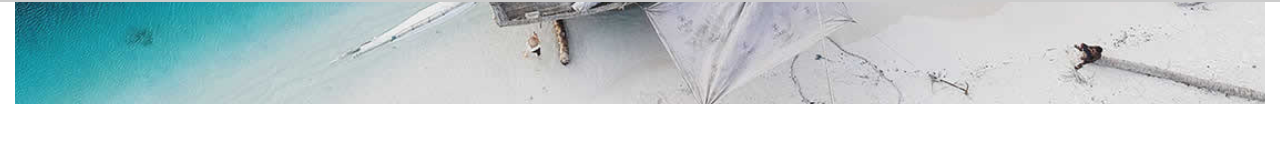
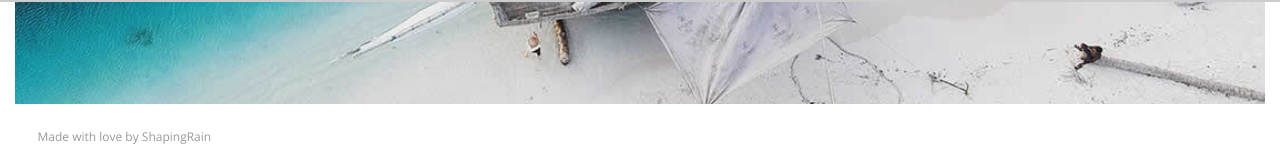
Before and after one commit to Martin-Hristov-Milev/SU-One-World-App, a React (Vite) app in the folder client/: page / in a window 1280 px wide. Shown: the part 798-952 px from the top of the page. Before the commit the page ends 917 px from the top, so only its background shows below. Built offline with nearby package versions, Linux system fonts and the light colour scheme; a web font is replaced by a local one.

Commit message:
Header and Footer Components

```diff
--- a/client/src/App.jsx
+++ b/client/src/App.jsx
@@ -1,5 +1,6 @@
 import { useState } from 'react'
 import Header from './header/Header'
+import Footer from './footer/Footer'
 
 
 function App() {
@@ -8,6 +9,8 @@ function App() {
     <div id="wrapper">
       <Header/>
 
+      <Footer/>
+
 
     </div>
   )
--- /dev/null
+++ b/client/src/about/About.jsx
@@ -0,0 +1,55 @@
+
+
+export default function About (){
+
+    return (
+
+        <main id="content">
+
+        {/* // <!--Testimonials--> */}
+        <aside id="testimonials" className="scrollto text-center" data-enllax-ratio=".2">
+
+            <div className="row clearfix">
+
+                <div className="section-heading">
+                    <h3>FEEDBACK</h3>
+                    <h2 className="section-title">What our customers are saying</h2>
+                </div>
+
+                {/* <!--User Testimonial--> */}
+                <blockquote className="col-3 testimonial classNameic">
+                    <img src="../../assets/user-images/user-1.jpg" alt="User"/>
+                    <q>Lorem ipsum dolor sit amet, consectetur adipiscing elit, sed do eiusmod tempor incididunt ut
+                        labore
+                        et dolore magna aliqua</q>
+                    <footer>John Doe - Happy Customer</footer>
+                </blockquote>
+                {/*<!-- End of Testimonial-->*/}
+
+                {/* <!--User Testimonial--> */}
+                <blockquote className="col-3 testimonial classNameic">
+                    <img src="../../assets/user-images/user-2.jpg" alt="User"/>
+                    <q>Lorem ipsum dolor sit amet, consectetur adipiscing elit, sed do eiusmod tempor incididunt ut
+                        labore
+                        et dolore magna aliqua</q>
+                    <footer>Roslyn Doe - Happy Customer</footer>
+                </blockquote>
+                {/*<!-- End of Testimonial-->*/}
+
+                {/* <!--User Testimonial--> */}
+                <blockquote className="col-3 testimonial classNameic">
+                    <img src="../../assets/user-images/user-3.jpg" alt="User"/>
+                    <q>Lorem ipsum dolor sit amet, consectetur adipiscing elit, sed do eiusmod tempor incididunt ut
+                        labore
+                        et dolore magna aliqua</q>
+                    <footer>Thomas Doe - Happy Customer</footer>
+                </blockquote>
+                {/*<!-- End of Testimonial-->*/}
+
+            </div>
+
+        </aside>
+
+        </main>
+    )
+}
--- /dev/null
+++ b/client/src/footer/Footer.jsx
@@ -0,0 +1,42 @@
+export default function Footer (){
+
+    return (
+        <footer id="landing-footer" className="clearfix">
+        <div className="row clearfix">
+
+            <p id="copyright" className="col-2">Made with love by <a href="https://www.shapingrain.com">ShapingRain</a></p>
+
+
+            <ul className="col-2 social-icons">
+                <li>
+                    <a target="_blank" title="Facebook" href="https://www.facebook.com/username">
+                        <i className="fa fa-facebook fa-1x"></i><span>Facebook</span>
+                    </a>
+                </li>
+                <li>
+                    <a target="_blank" title="Google+" href="http://google.com/+username">
+                        <i className="fa fa-google-plus fa-1x"></i><span>Google+</span>
+                    </a>
+                </li>
+                <li>
+                    <a target="_blank" title="Twitter" href="http://www.twitter.com/username">
+                        <i className="fa fa-twitter fa-1x"></i><span>Twitter</span>
+                    </a>
+                </li>
+                <li>
+                    <a target="_blank" title="Instagram" href="http://www.instagram.com/username">
+                        <i className="fa fa-instagram fa-1x"></i><span>Instagram</span>
+                    </a>
+                </li>
+                <li>
+                    <a target="_blank" title="behance" href="http://www.behance.net">
+                        <i className="fa fa-behance fa-1x"></i><span>Behance</span>
+                    </a>
+                </li>
+            </ul>
+
+        </div>
+    </footer>
+    )
+
+}
--- a/client/src/header/Header.jsx
+++ b/client/src/header/Header.jsx
@@ -1,3 +1,4 @@
+import About from "../about/About";
 
 
 
@@ -89,6 +90,7 @@ export default function Header (){
 
              {/* <!--Banner Content--> */}
         <div id="banner-content" className="row clearfix">
+            {/* <About/> */}
 
             <div className="col-38">
 
--- a/client/styles/style.css
+++ b/client/styles/style.css
@@ -453,6 +453,8 @@ section {
 
 img {
     vertical-align: top;
+
+    /* display: block; */
 }
 
 .image-center {
```
Lines whose indentation alone changed are shown as unchanged.
